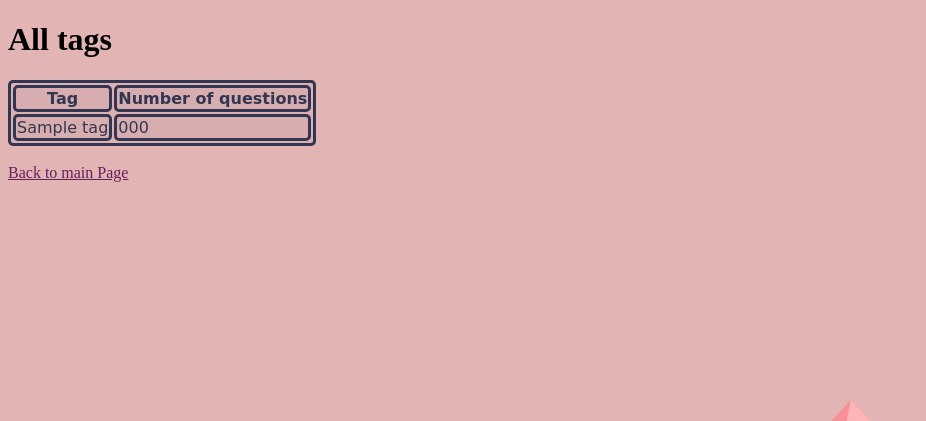
After one commit to CodecoolGlobal/ask-mate-3-python-Eleg4nsnoszat, a Flask app: template templates/show-tags.html in a window 1280 px wide. The commit adds this page. Shown: the top 421 px of the page, without its empty margins (0-926 px from the left). Run offline with Flask 2, Linux system fonts and the light colour scheme; the template is opened without the code that fills it: most values are stand-ins (such as "Sample title", 1, 10 or a date in 2020).

Commit message:
Add tag page

```diff
--- a/server.py
+++ b/server.py
@@ -291,6 +291,12 @@ def delete_tag(question_id, tag_id):
     return redirect("/question/" + str(question_id))
 
 
+@app.route("/tags")
+def show_tags():
+    tags = data_manager.get_all_tags_by_question()
+    return render_template("show-tags.html", tags=tags)
+
+
 @app.route("/answer/<answer_id>/edit", methods=["GET", "POST"])
 def edit_answer(answer_id):
     answer = data_manager.get_answer_by_answer_id(answer_id)
--- a/templates/index.html
+++ b/templates/index.html
@@ -6,6 +6,7 @@
         <a href="/add-question">Add new Question</a><br>
     {% endif %}
     <a href="/list">List all questions</a><br>
+    <a href="{{ url_for('show_tags') }}">List all tags</a><br>
     <a href="/registration">Registration</a><br>
     {% if username != '' %}
         <a href="/user/{{ user_id }}">My profile</a><br>
--- /dev/null
+++ b/templates/show-tags.html
@@ -0,0 +1,19 @@
+{% extends 'skeleton.html' %}
+{% block title %}Tag page{% endblock %}
+{% block body %}
+    <h1>All tags</h1>
+    <table>
+        <tr>
+            <th>Tag</th>
+            <th>Number of questions</th>
+        </tr>
+        {% for tag in tags %}
+        <tr>
+            <td>{{ tag.name }}</td>
+            <td>{{ tag.number_of_questions }}</td>
+        </tr>
+        {% endfor %}
+    </table>
+    <br>
+    <a href="/">Back to main Page</a>
+{% endblock %}
--- a/templates/show_id_question.html
+++ b/templates/show_id_question.html
@@ -7,6 +7,7 @@
         <p class="tag">{{ tag.name }} <a href="/question/{{ question_id }}/tag/{{ tag.id }}/delete"><i class="fa fa-times"></i></a> </p>
     {% endfor %}
     <br>
+    <a href="{{ url_for('show_tags') }}">List all tags</a><br>
     <br>
     <strong>{{ question["title"]}}</strong>
     <p>{{ question["message"]}}</p><br>
```
Also changed, not shown: data_manager.py (+11 -0 lines), static/uploads/164803798015ba25105957829.5f851d78e1c3a.jpg (added), static/uploads/164803805322265025_dune.jpg (added).
